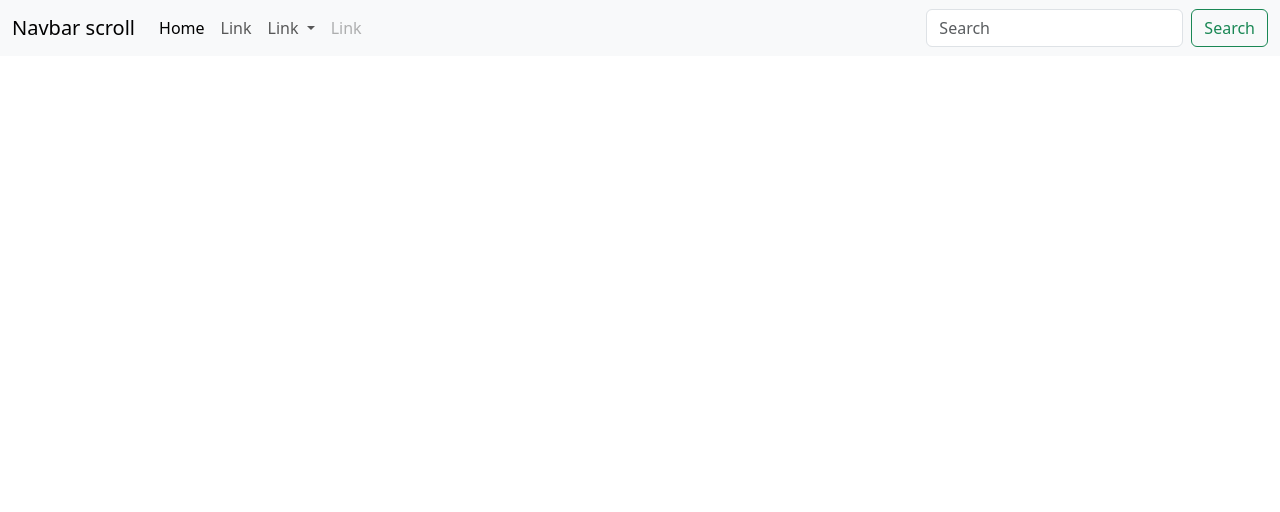
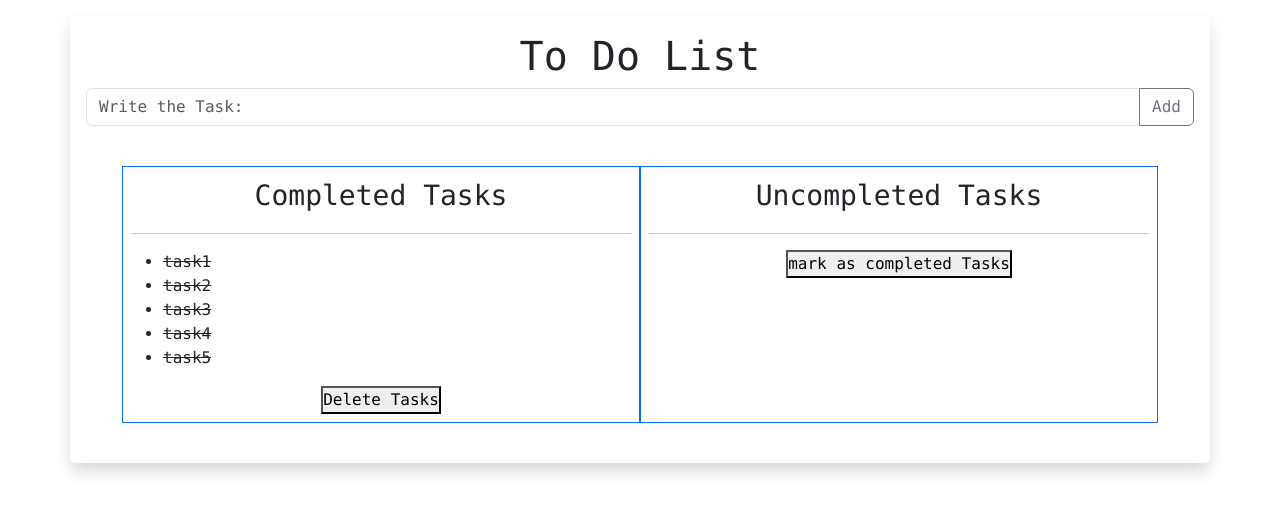
Before and after one commit to Sewar77/HTU-Assignments, a plain HTML site: page Rework/to do list.html in a window 1280 px wide. Drawn offline with nearby package versions, Linux system fonts and the light colour scheme.

Commit message:
commit to do list project

```diff
--- a/Rework/to do list.css
+++ b/Rework/to do list.css
@@ -0,0 +1,5 @@
+*{
+    padding: 0px;
+    margin: 0px;
+    box-sizing: border-box;
+}
--- a/Rework/to do list.html
+++ b/Rework/to do list.html
@@ -5,7 +5,6 @@
     <meta name="viewport" content="width=device-width, initial-scale=1.0" />
     <title>To Do List</title>
     <link rel="stylesheet" href="to do list.css" />
-    <script src="to do list.js"></script>
     <link
       href="https://cdn.jsdelivr.net/npm/bootstrap@5.3.3/dist/css/bootstrap.min.css"
       rel="stylesheet"
@@ -13,73 +12,54 @@
       crossorigin="anonymous"
     />
   </head>
-  <body>
-    <div>
-      <nav class="navbar navbar-expand-lg bg-body-tertiary">
-        <div class="container-fluid">
-          <a class="navbar-brand" href="#">Navbar scroll</a>
-          <button
-            class="navbar-toggler"
-            type="button"
-            data-bs-toggle="collapse"
-            data-bs-target="#navbarScroll"
-            aria-controls="navbarScroll"
-            aria-expanded="false"
-            aria-label="Toggle navigation"
-          >
-            <span class="navbar-toggler-icon"></span>
-          </button>
-          <div class="collapse navbar-collapse" id="navbarScroll">
+  <body class="font-monospace d-flex justify-content-center align-items-center">
+    <main class="container text-center m-3 p-3 bg-white rounded shadow">
+      <h1 class="text-center">To Do List</h1>
+      <div class="input-group mb-3">
+        <input
+          id="added-task"
+          type="text"
+          class="form-control"
+          placeholder="Write the Task: "
+          aria-label="Recipient's username"
+          aria-describedby="button-addon2"
+        />
+        <button
+          class="btn btn-outline-secondary"
+          type="button"
+          id="add-task-btn"
+        >
+          Add
+        </button>
+      </div>
+      <div class="container-fluid">
+        <div class="row justify-content-center g-3 m-3 p-2">
+          <div class="col-12 col-md-6 col-lg-6 border border-primary p-2">
+            <p class="fs-3">Completed Tasks</p>
+            <hr />
             <ul
-              class="navbar-nav me-auto my-2 my-lg-0 navbar-nav-scroll"
-              style="--bs-scroll-height: 100px"
+              id="completed-tasks-list"
+              class="text-start text-decoration-line-through"
             >
-              <li class="nav-item">
-                <a class="nav-link active" aria-current="page" href="#">Home</a>
-              </li>
-              <li class="nav-item">
-                <a class="nav-link" href="#">Link</a>
-              </li>
-              <li class="nav-item dropdown">
-                <a
-                  class="nav-link dropdown-toggle"
-                  href="#"
-                  role="button"
-                  data-bs-toggle="dropdown"
-                  aria-expanded="false"
-                >
-                  Link
-                </a>
-                <ul class="dropdown-menu">
-                  <li><a class="dropdown-item" href="#">Action</a></li>
-                  <li><a class="dropdown-item" href="#">Another action</a></li>
-                  <li><hr class="dropdown-divider" /></li>
-                  <li>
-                    <a class="dropdown-item" href="#">Something else here</a>
-                  </li>
-                </ul>
-              </li>
-              <li class="nav-item">
-                <a class="nav-link disabled" aria-disabled="true">Link</a>
-              </li>
+              <li>task1</li>
+              <li>task2</li>
+              <li>task3</li>
+              <li>task4</li>
+              <li>task5</li>
             </ul>
-            <form class="d-flex" role="search">
-              <input
-                class="form-control me-2"
-                type="search"
-                placeholder="Search"
-                aria-label="Search"
-              />
-              <button class="btn btn-outline-success" type="submit">
-                Search
-              </button>
-            </form>
+            <button id="delete-task-btn">Delete Tasks</button>
+          </div>
+          <div class="col-12 col-md-6 col-lg-6 border border-primary p-2">
+            <p class="fs-3">Uncompleted Tasks</p>
+            <hr />
+            <ul id="uncompleted-tasks-list" class="text-start">
+
+            </ul>
+            <button id="complete-task-btn">mark as completed Tasks</button>
           </div>
         </div>
-      </nav>
-    </div>
-    <main class="d-flex p-2">
-
+      </div>
     </main>
+    <script src="to do list.js"></script>
   </body>
 </html>
--- a/Rework/to do list.js
+++ b/Rework/to do list.js
@@ -0,0 +1,41 @@
+let add_task_btn = document.getElementById("add-task-btn");
+
+add_task_btn.onclick = function () {
+  let added_task = document.getElementById("added-task").value;
+  let newLi = document.createElement("li");
+  if (added_task.trim() !== "") {
+    newLi.innerText = added_task;
+    document.getElementById("uncompleted-tasks-list").appendChild(newLi);
+    document.getElementById("added-task").value = "";
+  } else {
+    alert("Please enter a task!");
+  }
+};
+
+let deleteTasksButton = document.getElementById("delete-task-btn");
+
+deleteTasksButton.onclick = function () {
+  let completedList = document.getElementById("completed-tasks-list");
+  while (completedList.firstChild) {
+    completedList.removeChild(completedList.firstChild);
+  }
+  tasks = tasks.filter((task) => !task.completed);
+};
+
+
+let completeTaskBtn = document.getElementById("complete-task-btn");
+
+completeTaskBtn.onclick = function () {
+  let uncompletedList = document.getElementById("uncompleted-tasks-list");
+  let completedList = document.getElementById("completed-tasks-list");
+
+  while (uncompletedList.firstChild) {
+    let taskItem = uncompletedList.firstChild; // Get the first task
+    completedList.appendChild(taskItem); // Move to completed list
+  }
+
+  // Update tasks array (if using an array)
+  tasks.forEach((task) => {
+    task.completed = true; // Mark as completed
+  });
+};
```
